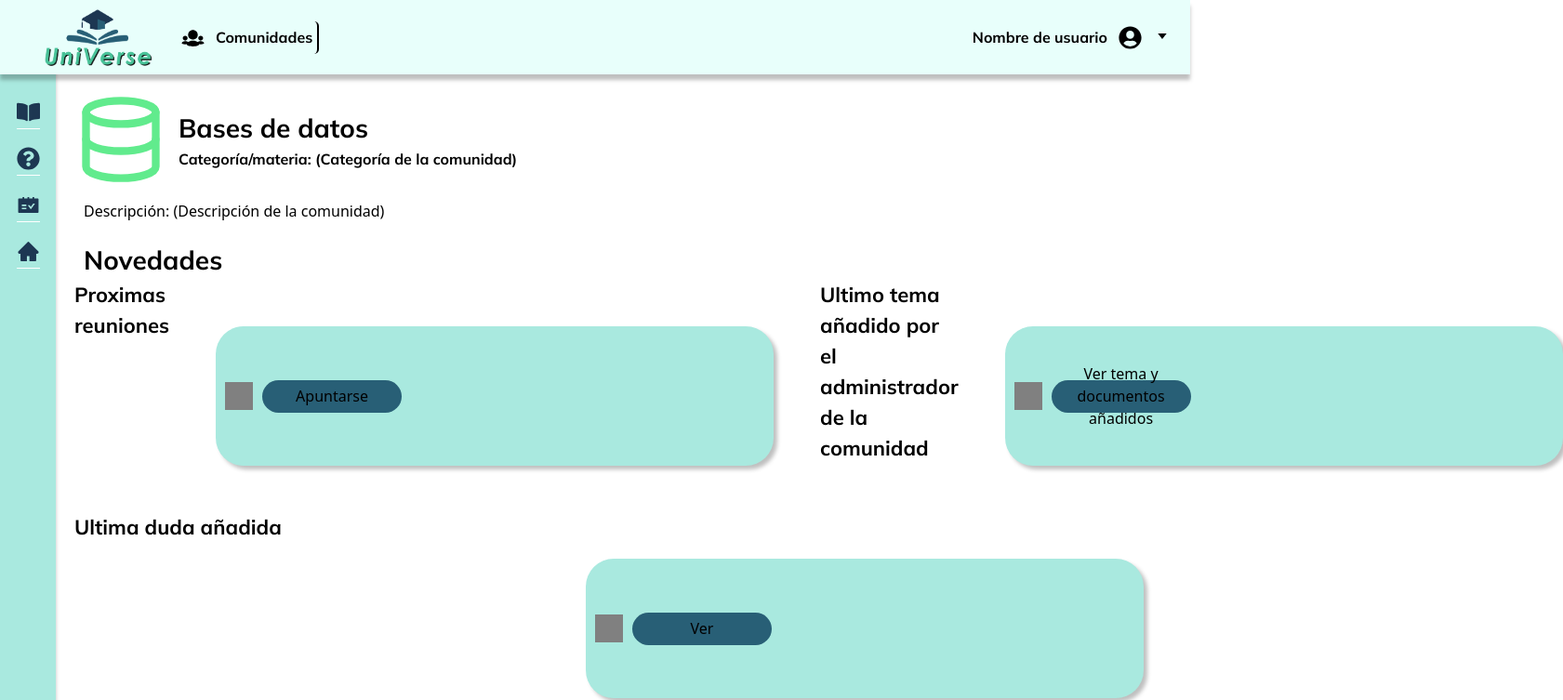
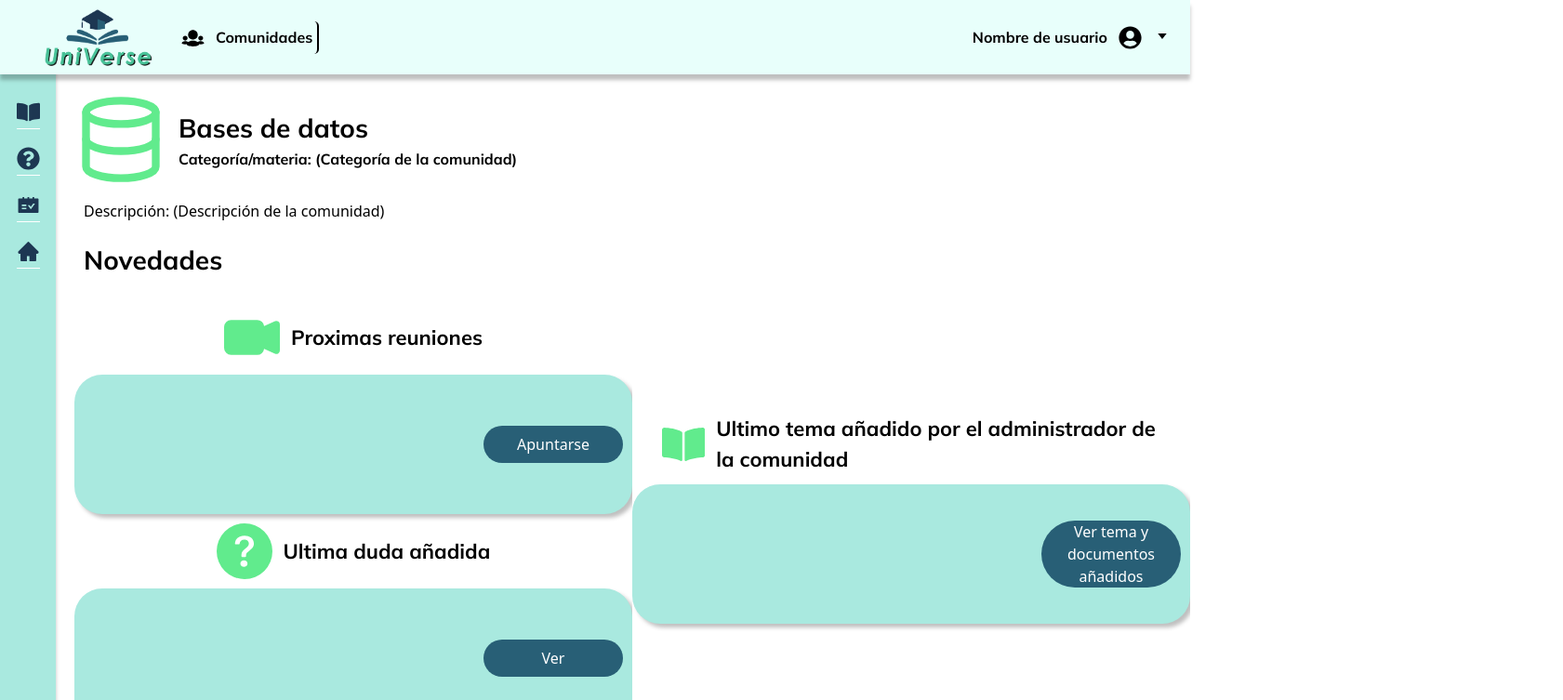
Before and after one commit to juandp1/UniVerse-Frontend, a Next.js app in the folder universe/: page /HomeComunidad in a window 1280 px wide. Shown: the top 753 px of the page at 93% size, 1681 px wide, since content can reach past the window. Built offline with nearby package versions, Linux system fonts and the light colour scheme.

Commit message:
home de la comunidad con estilo

```diff
--- a/universe/pages/HomeComunidad.tsx
+++ b/universe/pages/HomeComunidad.tsx
@@ -1,5 +1,7 @@
 import Head from "next/head";
 import * as Fiicon from 'react-icons/fi';
+import * as Bsicon from "react-icons/bs";
+import * as Faicon from 'react-icons/fa';
 import LateralNavBar from "universe/Component/LateralNavBar";
 import Navbar from "universe/Component/NavBar";
 import style from "/styles/homeComunidadStyles.module.css";
@@ -49,24 +51,46 @@ export default function HomeComunidad() {
                     </h2>
 
                     <div className={style.container}>
-                        <h3>Proximas reuniones</h3>
-                        <div className={style.rectangle}>
-                            <div className={style.logo}></div>
-                            <button onClick={Reuniones}>Apuntarse</button>
+                        <div className={style.leftContainer}>
+
+                            <div className="flex items-center justify-start space-x-3">
+                                <Bsicon.BsFillCameraVideoFill size={"60px"} color={colorIcon} />
+                                <div style={{ display: 'flex', flexDirection: 'column' }}>
+                                    <h3 style={{ alignSelf: 'flex-start' }}>Proximas reuniones</h3>
+                                </div>
+                            </div>
+                            <div className={style.rectangle}>
+                                <button className={style.rectangleButton} onClick={Reuniones}>Apuntarse</button>
+                            </div>
+
+
+
+                            <div className="flex items-center justify-start space-x-3">
+                                <Bsicon.BsFillQuestionCircleFill size={"60px"} color={colorIcon} />
+                                <div style={{ display: 'flex', flexDirection: 'column' }}>
+                                    <h3 style={{ alignSelf: 'flex-start' }}>Ultima duda añadida</h3>
+                                </div>
+                            </div>
+                            <div className={style.rectangle}>
+
+                                <button className={style.rectangleButton} onClick={Foro}>Ver</button>
+                            </div>
                         </div>
-                        <h3>Ultimo tema añadido por el administrador de la comunidad</h3>
-                        <div className={style.rectangle}>
-                            <div className={style.logo}></div>
 
-                            <button onClick={Enciclopedia}>Ver tema y documentos añadidos</button>
-                        </div>
-                    </div>
 
-                    <div className={style.container}>
-                    <h3>Ultima duda añadida</h3>
-                        <div className={style.rectangle}>
-                            <div className={style.logo}></div>
-                            <button onClick={Foro}>Ver</button>
+
+                        <div className={style.rightContainer}>
+
+                        <div className="flex items-center justify-start space-x-3">
+                                <Faicon.FaBookOpen size={"60px"} color={colorIcon} />
+                                <div style={{ display: 'flex', flexDirection: 'column' }}>
+                                    <h3 style={{ alignSelf: 'flex-start' }}>Ultimo tema añadido por el administrador de la comunidad</h3>
+                                </div>
+                            </div>
+
+                            <div className={style.rectangle}>
+                                <button className={style.rectangleButton} onClick={Enciclopedia}>Ver tema y documentos añadidos</button>
+                            </div>
                         </div>
                     </div>
                 </div>
--- a/universe/styles/homeComunidadStyles.module.css
+++ b/universe/styles/homeComunidadStyles.module.css
@@ -1,50 +1,64 @@
 .container {
     display: flex;
     justify-content: space-between;
-  }
+}
 
-  .rectangle {
+.leftContainer {
+    background-color: #ffffff;
+    width: 50%;
     display: flex;
-    flex-direction: row;
+    flex-direction: column;
+    justify-content: flex-start;
+    align-items: center;
+    padding: 2rem;
+    position: relative;
+}
+
+.rightContainer {
+    background-color: #ffffff;
+    width: 50%;
+    display: flex;
+    flex-direction: column;
+    justify-content: center;
+    align-items: center;
+    padding: 2rem;
+    position: relative;
+}
+
+.rectangle {
+    display: flex;
+    flex-direction: column;
     align-items: center;
     padding: 10px;
     margin-right: 20px;
     min-width: 600px;
     min-height: 150px;
+    height: auto;
     background-color: #A9E9DF;
     border-radius: 30px;
-    margin: 50px;
-    width: 599px;
-    height: 146px;
-    left: 130px;
+    margin: 10px;
     box-shadow: 4px 4px 4px rgba(0, 0, 0, 0.25);
     border-radius: 30px;
-  }
+}
 
-  .logo {
-    width: 30px;
-    height: 30px;
-    background-color: gray;
-    margin-right: 10px;
-  }
-
-
-  .rectangleButton {
+.rectangleButton {
     display: flex;
     align-items: center;
     justify-content: center;
     border-radius: 50px;
     background-color: #285f76;
     color: #ffffff;
-    width: 120px;
+    min-width: 100px;
     min-height: 40px;
+    height: auto;
     align-self: flex-end;
     margin-top: auto;
-    margin-bottom: 1rem;
-    overflow: hidden;
-    text-overflow: ellipsis;
-    padding: 0 10px;
-  }
+    margin-bottom: auto;
+}
+
+
+
+
 
 
   /* Additional styles for the rest of the elements */
```
